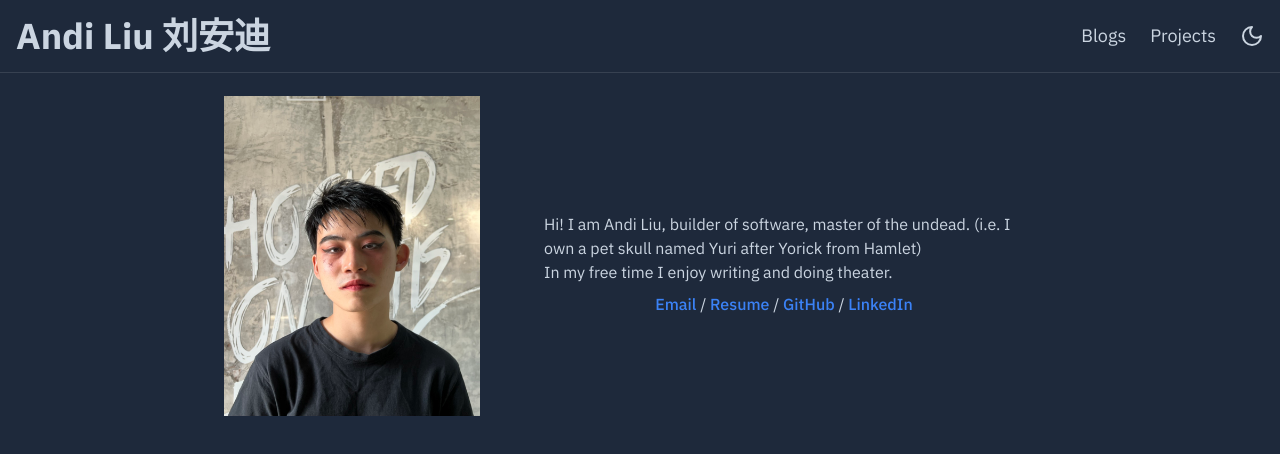
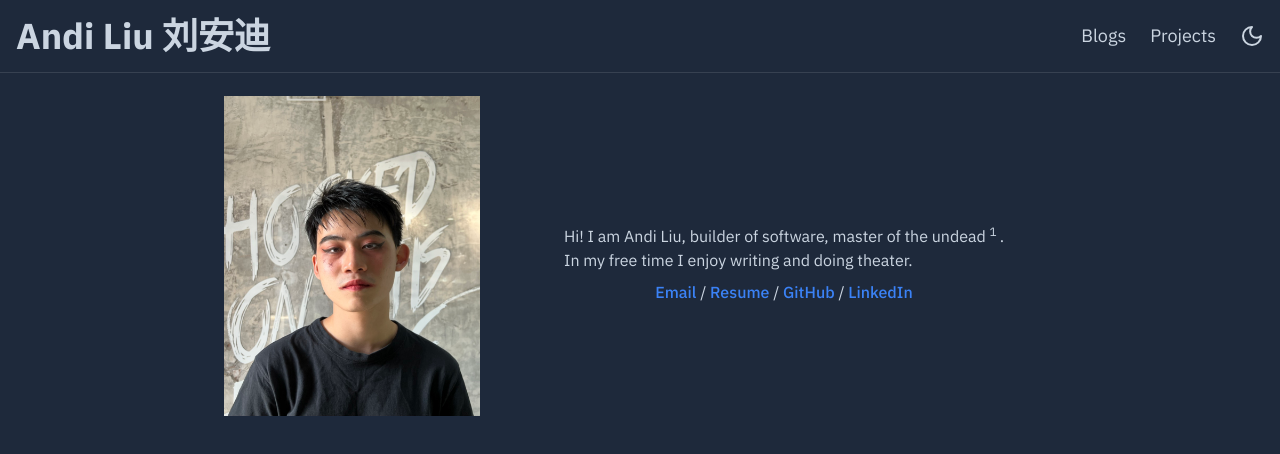
Before and after one commit to lad6558/lad6558.github.io, a SvelteKit app: page / in a window 1280 px wide. Both pictures are taken after a click on the button 1252 px from the left and 36 px from the top of the page. Shown: the top 454 px of the page. Built offline with nearby package versions, Linux system fonts and the light colour scheme.

Commit message:
move Yuri to tooltip

```diff
--- a/src/routes/+page.svelte
+++ b/src/routes/+page.svelte
@@ -26,8 +26,13 @@
 			In my free time I enjoy blogging and building software.
 		</p>
 		<p class="hidden dark:block">
-			Hi! I am Andi Liu, builder of software, master of the undead. (i.e. I own a pet skull named
-			Yuri after Yorick from Hamlet)
+			Hi! I am Andi Liu, builder of software, master of the undead <sup
+				class="inline tooltip"
+				data-tip={'i.e. I own a pet skull named Yuri after Yorick from Hamlet'}
+			>
+				{1}
+			</sup>.
+
 			<br />
 			In my free time I enjoy writing and doing theater.
 		</p>
```
